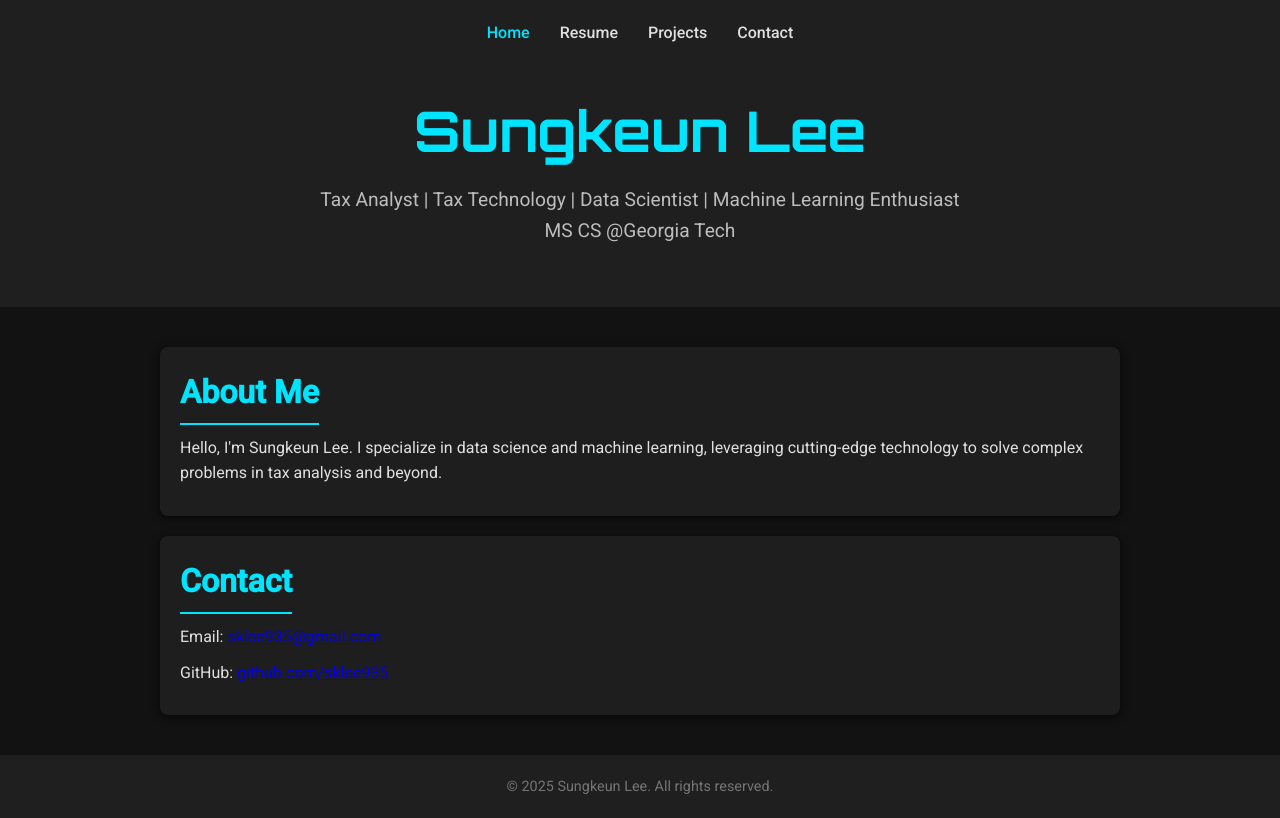
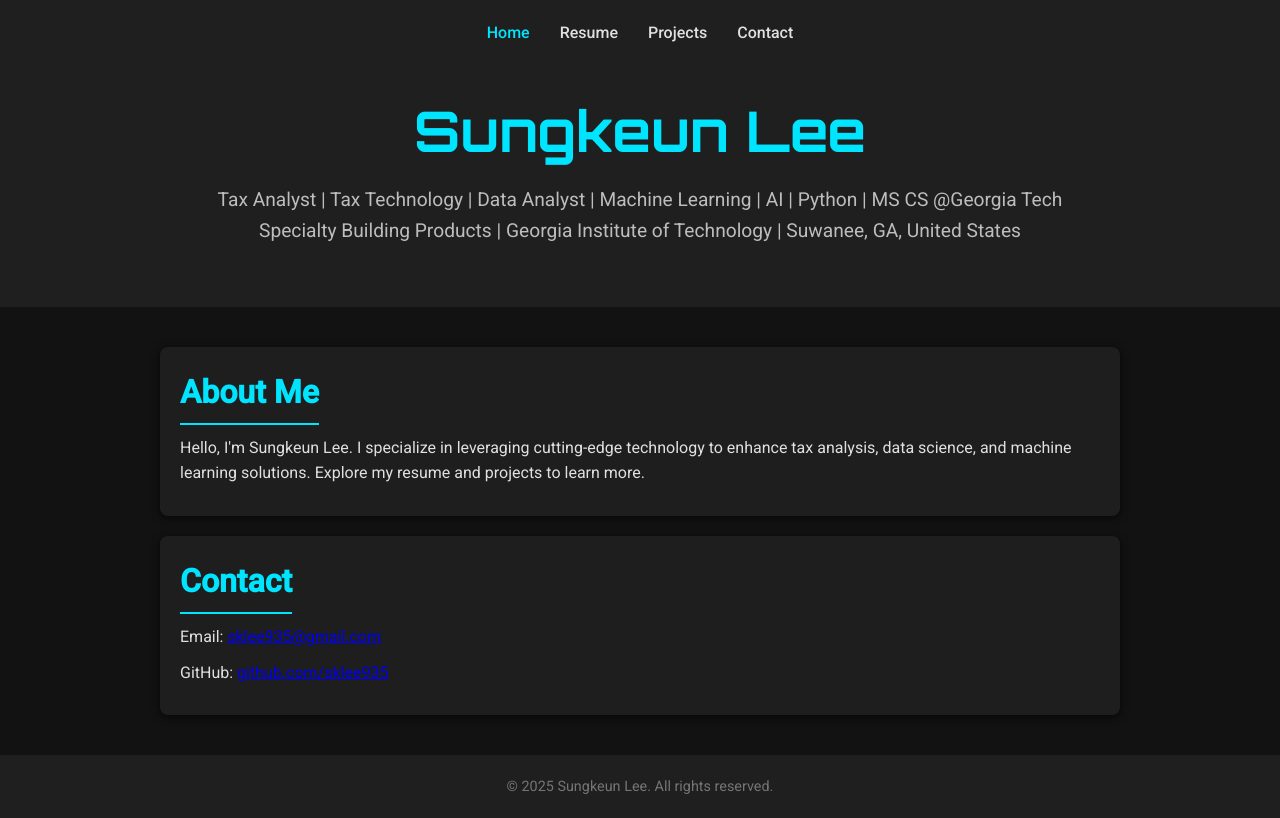
Before and after one commit to sklee935/Website, a plain HTML site: page index.html in a window 1280 px wide. Drawn offline with nearby package versions, Linux system fonts and the light colour scheme.

Commit message:
Update index.html

```diff
--- a/index.html
+++ b/index.html
@@ -4,13 +4,13 @@
   <meta charset="UTF-8" />
   <meta name="viewport" content="width=device-width, initial-scale=1.0" />
   <title>Portfolio - Sungkeun Lee</title>
-  <!-- Google Fonts for futuristic typography -->
+  <!-- Import futuristic fonts from Google -->
   <link href="https://fonts.googleapis.com/css2?family=Orbitron:wght@400;700&family=Roboto:wght@300;400;500&display=swap" rel="stylesheet">
-  <!-- Link to common stylesheet -->
+  <!-- Link to common CSS -->
   <link rel="stylesheet" href="styles.css" />
 </head>
 <body>
-  <!-- Header with Navigation and Hero Section -->
+  <!-- Header with navigation and hero section -->
   <header>
     <nav>
       <ul>
@@ -22,18 +22,18 @@
     </nav>
     <div class="hero">
       <h1>Sungkeun Lee</h1>
-      <p>Tax Analyst | Tax Technology | Data Scientist | Machine Learning Enthusiast</p>
-      <p>MS CS @Georgia Tech</p>
+      <p>Tax Analyst | Tax Technology | Data Analyst | Machine Learning | AI | Python | MS CS @Georgia Tech</p>
+      <p>Specialty Building Products | Georgia Institute of Technology | Suwanee, GA, United States</p>
     </div>
   </header>
 
-  <!-- Main Content -->
+  <!-- Main content -->
   <main>
     <section id="about">
       <h2>About Me</h2>
       <p>
-        Hello, I'm Sungkeun Lee. I specialize in data science and machine learning,
-        leveraging cutting-edge technology to solve complex problems in tax analysis and beyond.
+        Hello, I'm Sungkeun Lee. I specialize in leveraging cutting-edge technology to enhance tax analysis,
+        data science, and machine learning solutions. Explore my resume and projects to learn more.
       </p>
     </section>
 
@@ -49,10 +49,10 @@
     <p>&copy; 2025 Sungkeun Lee. All rights reserved.</p>
   </footer>
 
-  <!-- GSAP for smooth animations -->
+  <!-- GSAP Animation Library -->
   <script src="https://cdnjs.cloudflare.com/ajax/libs/gsap/3.12.2/gsap.min.js"></script>
   <script>
-    // Animate hero section on page load
+    // Simple animation for hero section
     gsap.from(".hero h1", { duration: 1.5, opacity: 0, y: -50, ease: "power2.out" });
     gsap.from(".hero p", { duration: 1.5, opacity: 0, y: 50, ease: "power2.out", delay: 0.5, stagger: 0.2 });
   </script>
```
